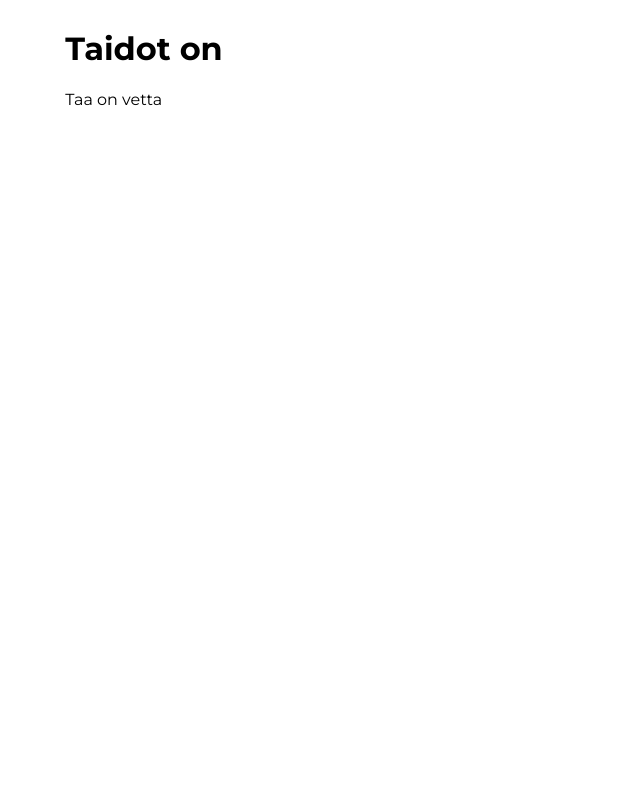
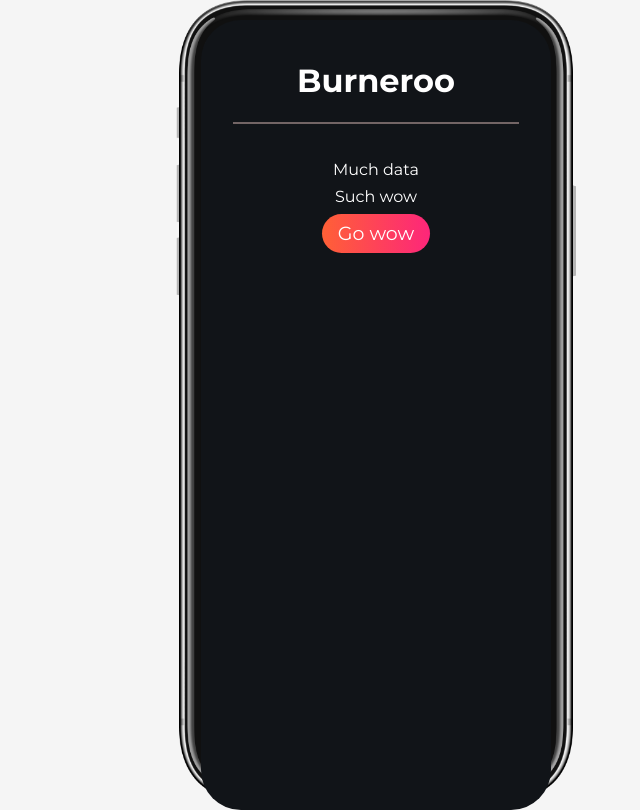
Before and after one commit to taavettik/taidoton-2024, a React (Vite) app in the folder client/: page / in a window 1280 px wide. Shown: the whole page, without its empty margins (264-904 px from the left). Built offline with nearby package versions, Linux system fonts and the light colour scheme.

Commit message:
feat: stuff

```diff
--- a/client/index.html
+++ b/client/index.html
@@ -12,6 +12,12 @@
   <style>
     * {
       font-family: 'Montserrat', sans-serif;
+      color: white;
+    }
+
+    body {
+      background-color: #F5F5F5;
+      margin: 0;
     }
   </style>
 </head>
--- a/client/package.json
+++ b/client/package.json
@@ -26,6 +26,7 @@
     "eslint": "^9.14.0",
     "prettier": "^3.3.3",
     "react-dom": "^18.3.1",
+    "styled-components": "^6.1.13",
     "typescript-eslint": "^8.13.0"
   }
 }
--- a/client/src/App.tsx
+++ b/client/src/App.tsx
@@ -1,16 +1,21 @@
 import React from 'react';
 import { Stack } from './components/Stack';
 import Text from './components/Text';
-import { Page } from './components/Page';
+import { Page, PageHeader } from './components/Page';
+import { Button } from './components/Button';
 
 export function App() {
   return (
     <Page>
-      <Stack axis="y">
-        <Text variant="h1">Taidot on</Text>
+      <PageHeader>
+        <Text variant="h1">Burneroo</Text>
+      </PageHeader>
 
-        <Text variant="body">Taa on vetta</Text>
-      </Stack>
+      <Text variant="body">Much data</Text>
+
+      <Text variant="body">Such wow</Text>
+
+      <Button>Go wow</Button>
     </Page>
   );
 }
--- a/client/src/common/theme.ts
+++ b/client/src/common/theme.ts
@@ -11,6 +11,9 @@ export const theme = {
       fontSize: '32px',
     },
   },
+  colors: {
+    background: '#111418',
+  },
 };
 
 export type TypographyVariant = keyof typeof theme.typography;
--- /dev/null
+++ b/client/src/components/Button.tsx
@@ -0,0 +1,24 @@
+import React from 'react';
+import styled from 'styled-components';
+
+export const Button = styled.button`
+  background: linear-gradient(
+    90deg,
+    rgba(255, 96, 54, 1) 0%,
+    rgba(253, 38, 122, 1) 100%
+  );
+  border-radius: 999px;
+  font-size: 19px;
+  padding: 8px 16px;
+  color: white;
+  border: none;
+  cursor: pointer;
+  transition: transform 0.1s ease-in-out;
+
+  &:hover {
+    transform: translateY(-2px);
+  }
+  &:active {
+    transform: translateY(2px);
+  }
+`;
--- a/client/src/components/Page.tsx
+++ b/client/src/components/Page.tsx
@@ -1,4 +1,5 @@
-import React from 'react';
+import React, { ReactNode } from 'react';
+import frame from '../../assets/frame.png';
 
 interface Props {
   children?: React.ReactNode;
@@ -6,12 +7,43 @@ interface Props {
 
 export function Page({ children }: Props) {
   return (
+    <div style={{ display: 'flex', justifyContent: 'center', paddingTop: 20 }}>
+      <div style={{ position: 'absolute', top: 0 }}>
+        <img src={frame} alt="frame" style={{ width: 400, height: '100vh' }} />
+      </div>
+
+      <div
+        style={{
+          display: 'flex',
+          flexDirection: 'column',
+          alignItems: 'center',
+          width: 350,
+          height: 770,
+          backgroundColor: '#111418',
+          borderRadius: 40,
+          paddingTop: 20,
+          zIndex: 20,
+          gap: 8,
+        }}
+      >
+        {children}
+      </div>
+    </div>
+  );
+}
+
+export function PageHeader({ children }: { children?: ReactNode }) {
+  return (
     <div
       style={{
         display: 'flex',
-        flexDirection: 'column',
-        alignItems: 'center',
-        maxWidth: 800,
+        flexDirection: 'row',
+        justifyContent: 'center',
+        borderBottom: '2px solid #736565',
+        width: 'calc(100% - 64px)',
+        marginBottom: 28,
+        marginLeft: 32,
+        marginRight: 32,
       }}
     >
       {children}
--- a/client/src/components/Stack.tsx
+++ b/client/src/components/Stack.tsx
@@ -1,16 +1,29 @@
-import React, { HTMLProps, ReactNode } from 'react';
+import React, { CSSProperties, HTMLProps, ReactNode } from 'react';
 
 interface Props extends HTMLProps<HTMLDivElement> {
   children?: ReactNode;
   axis?: 'x' | 'y';
+  align?: CSSProperties['alignItems'];
+  justify?: CSSProperties['justifyContent'];
+  spacing?: number;
 }
 
-export function Stack({ children, axis, ...props }: Props) {
+export function Stack({
+  children,
+  axis,
+  align,
+  justify,
+  spacing,
+  ...props
+}: Props) {
   return (
     <div
       style={{
         display: 'flex',
         flexDirection: axis === 'x' ? 'row' : 'column',
+        justifyContent: justify,
+        alignItems: align,
+        gap: spacing,
       }}
       {...props}
     >
--- /dev/null
+++ b/client/src/vite.d.ts
@@ -0,0 +1 @@
+declare module '*.png';
```
Also changed, not shown: client/assets/frame.png (added), 1 other file (tests, documents, lock files or other folders).
